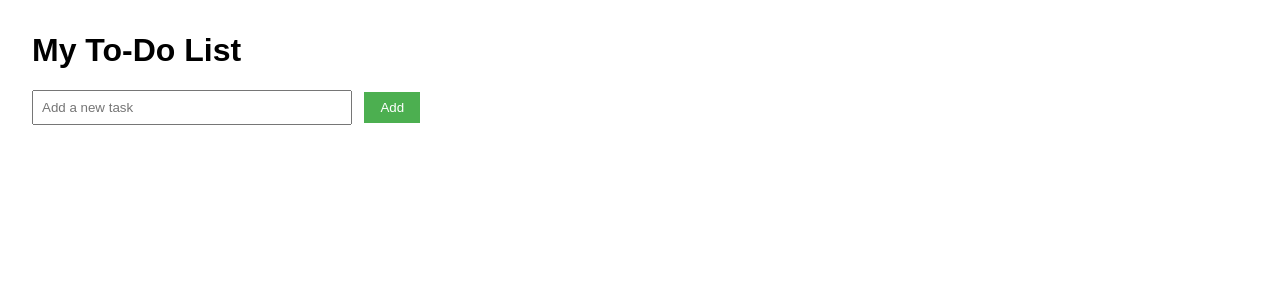
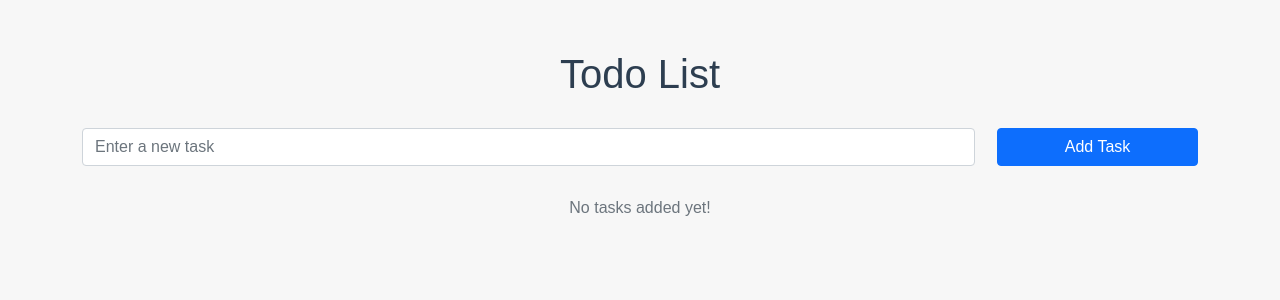
Before and after one commit to arshiya-prog/todo-app, a Flask app: page / in a window 1280 px wide. Shown: the top 300 px of the page. Run offline with Flask 2, Linux system fonts and the light colour scheme.

Commit message:
Refactor Todo app layout with Bootstrap integration
Updated the layout and styling of the Todo app, added Bootstrap for better design, and modified the task input and display functionality.

```diff
--- a/templates/index.html
+++ b/templates/index.html
@@ -2,46 +2,93 @@
 <html lang="en">
 <head>
     <meta charset="UTF-8">
-    <title>To-Do List</title>
+    <meta name="viewport" content="width=device-width, initial-scale=1.0">
+    <title>Todo App</title>
+    <!-- Add Bootstrap CSS CDN for styling -->
+    <link href="https://cdn.jsdelivr.net/npm/bootstrap@5.1.0/dist/css/bootstrap.min.css" rel="stylesheet">
     <style>
-        body { font-family: Arial, sans-serif; margin: 2rem; }
-        form input[type="text"] {
-            padding: 0.5rem;
-            width: 300px;
+        body {
+            background-color: #f7f7f7;
+            font-family: 'Arial', sans-serif;
         }
-        button {
-            padding: 0.5rem 1rem;
-            margin-left: 0.5rem;
-            background-color: #4CAF50;
-            color: white;
-            border: none;
-            cursor: pointer;
+
+        .container {
+            margin-top: 50px;
         }
-        ul { padding: 0; list-style: none; }
-        li {
-            margin-top: 10px;
-            padding: 10px;
-            background-color: #f3f3f3;
+
+        .task-list {
+            margin-top: 30px;
+        }
+
+        .task-item {
             display: flex;
             justify-content: space-between;
+            align-items: center;
+        }
+
+        .task-item button {
+            margin-left: 10px;
+        }
+
+        .task-form {
+            display: flex;
+            justify-content: space-between;
+        }
+
+        .task-input {
+            width: 80%;
+        }
+
+        .add-task-btn {
+            width: 18%;
+        }
+
+        h1 {
+            text-align: center;
+            color: #2d3e50;
+            margin-bottom: 30px;
         }
     </style>
 </head>
 <body>
-    <h1>My To-Do List</h1>
-    <form action="/add" method="post">
-        <input type="text" name="task" placeholder="Add a new task" required>
-        <button type="submit">Add</button>
-    </form>
-    <ul>
-        {% for task in tasks %}
-            <li>
-                {{ task }}
-                <a href="/delete/{{ task }}">
-                    <button style="background-color: red;">Delete</button>
-                </a>
-            </li>
-        {% endfor %}
-    </ul>
+
+<div class="container">
+    <h1>Todo List</h1>
+
+    <!-- Add Task Form -->
+    <div class="task-form mb-4">
+        <input type="text" class="form-control task-input" id="taskInput" placeholder="Enter a new task" required>
+        <button class="btn btn-primary add-task-btn" onclick="addTask()">Add Task</button>
+    </div>
+
+    <!-- Task List -->
+    <div class="task-list">
+        {% if tasks %}
+            <ul class="list-group">
+                {% for task in tasks %}
+                    <li class="list-group-item task-item d-flex justify-content-between align-items-center">
+                        {{ task }}
+                        <a href="{{ url_for('delete_task', task=task) }}" class="btn btn-danger btn-sm">Delete</a>
+                    </li>
+                {% endfor %}
+            </ul>
+        {% else %}
+            <p class="text-center text-muted">No tasks added yet!</p>
+        {% endif %}
+    </div>
+</div>
+
+<!-- Add Bootstrap and custom JS scripts -->
+<script src="https://cdn.jsdelivr.net/npm/@popperjs/core@2.11.6/dist/umd/popper.min.js"></script>
+<script src="https://cdn.jsdelivr.net/npm/bootstrap@5.1.0/dist/js/bootstrap.min.js"></script>
+<script>
+    function addTask() {
+        let taskInput = document.getElementById('taskInput');
+        if (taskInput.value) {
+            // Use JavaScript to submit the form and add the task (avoiding a full page reload)
+            window.location.href = "/add?task=" + taskInput.value;
+        }
+    }
+</script>
 </body>
 </html>
```
